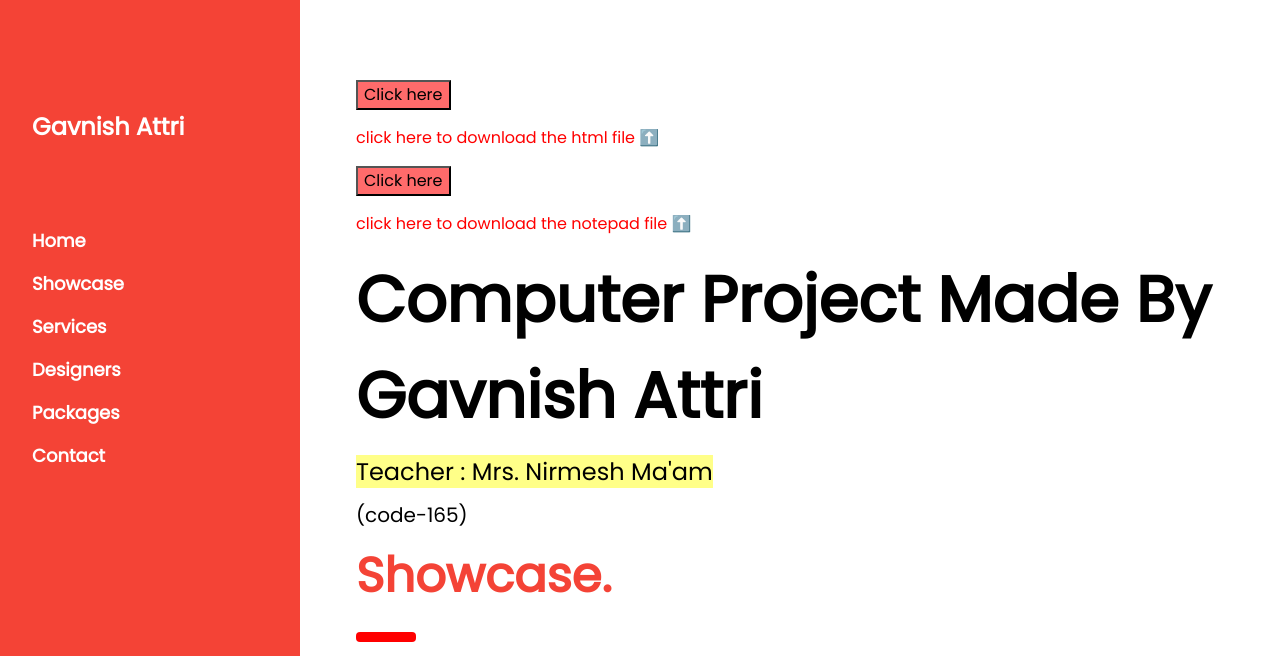
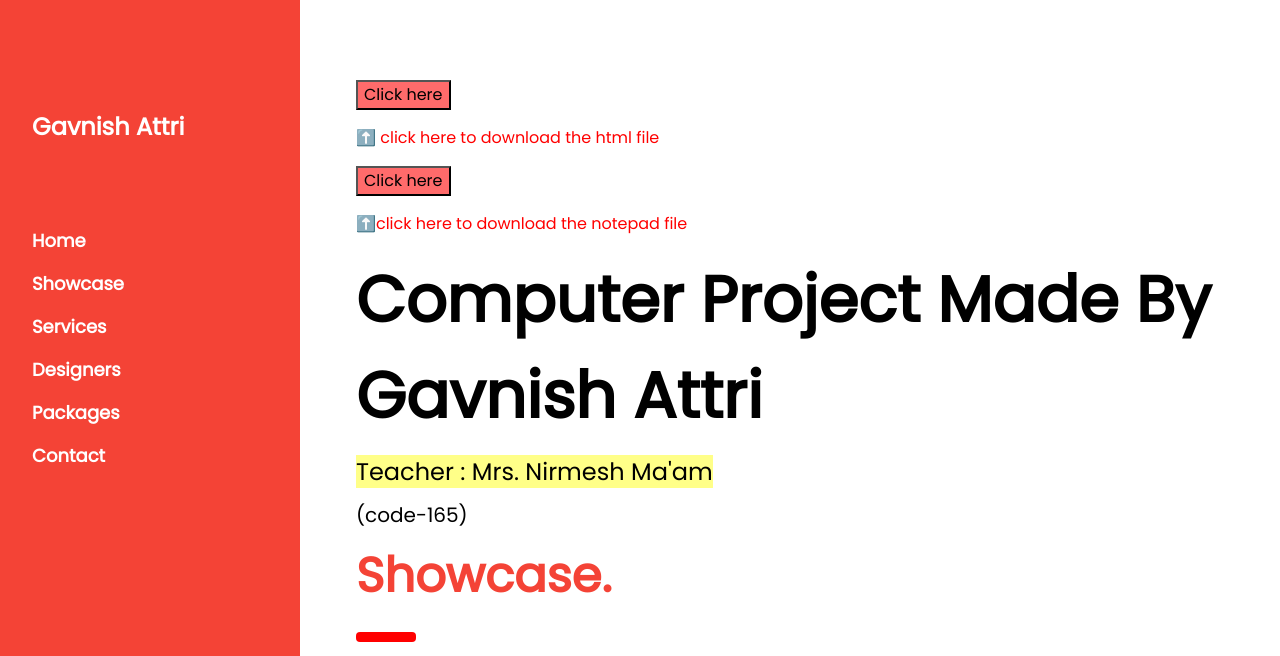
Before and after one commit to Gavnish-Attri/computer-project-165, a plain HTML site: page index.html in a window 1280 px wide. Shown: the top 656 px of the page. Drawn offline with nearby package versions, Linux system fonts and the light colour scheme.

Commit message:
Update index.html

```diff
--- a/index.html
+++ b/index.html
@@ -54,9 +54,9 @@ body {font-size:16px;}
   <div class="w3-container" style="margin-top:80px" id="showcase">
     <div class="link-btns" style="display: inline;">
       <button style="background-color: rgb(255, 107, 107); display: inline;"> <a href="index.html" download style="text-decoration: none;">Click here</a></button>
-    <p style="color: red;">click here to download the html file ⬆️</p>
+    <p style="color: red;">⬆️ click here to download the html file</p>
     <button style="background-color: rgb(255, 107, 107);"> <a href="index.html" download="notepadfile.txt" style="text-decoration: none;">Click here</a></button>
-    <p style="color: red;">click here to download the notepad file ⬆️</p>
+    <p style="color: red;">⬆️click here to download the notepad file </p>
     </div>
     <h1 class="w3-jumbo"><b>Computer Project Made By Gavnish Attri</b></h1>
     <h3 class="mam">Teacher : Mrs. Nirmesh Ma'am</h3>
```
